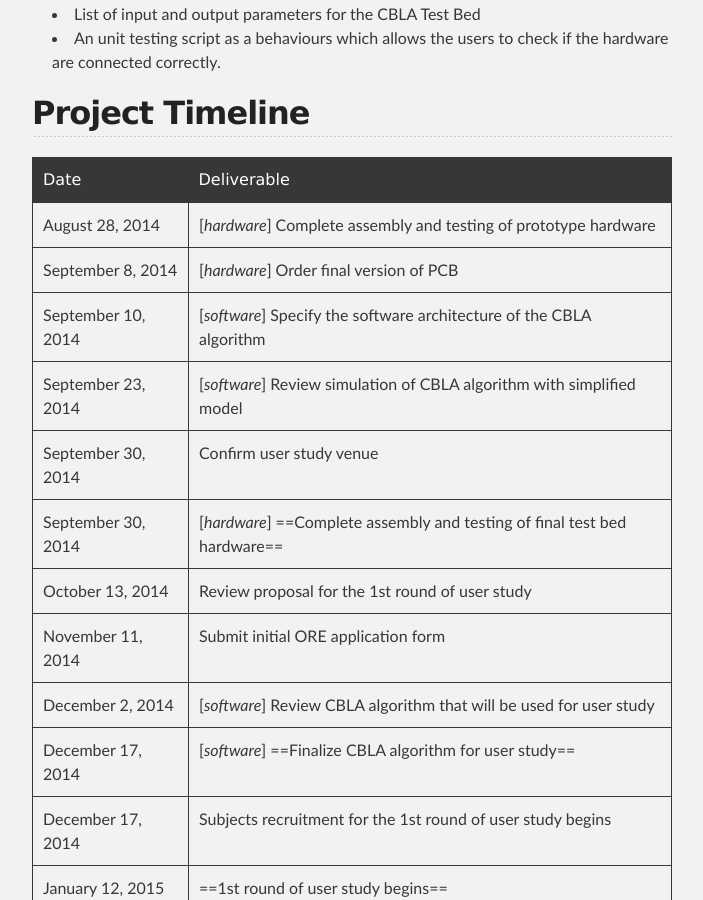
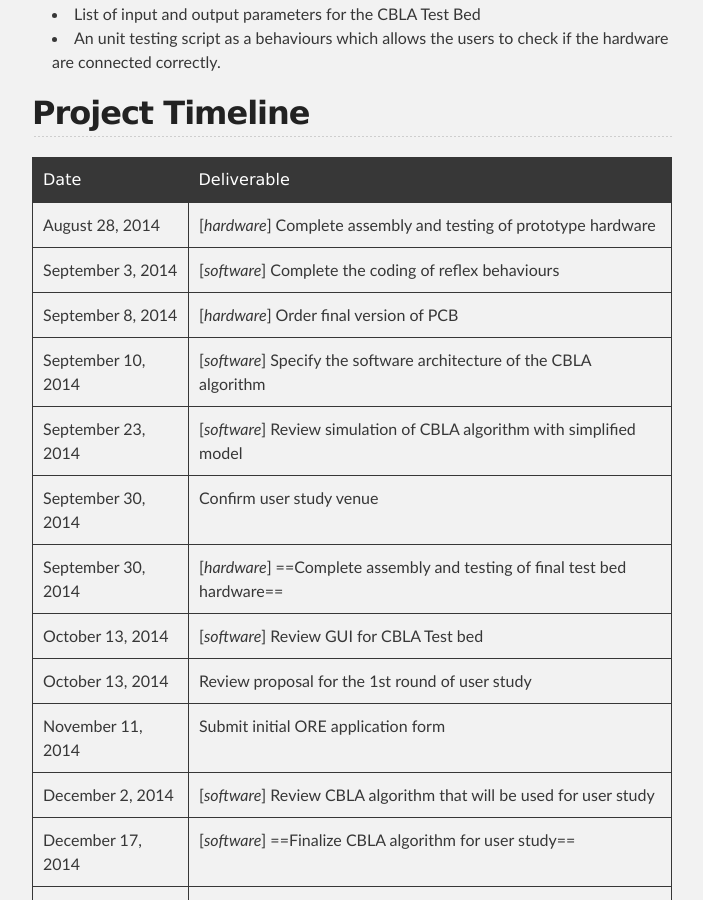
Before and after one commit to MattChanTK/Hylozoic-Series-3, a Jekyll site: the page built from index.md, in a window 1280 px wide and 900 px high, scrolled down 4215 px. Shown: the whole window, without its empty margins (288-991 px from the left). Built offline with Jekyll 4.4.1, drawn with Linux system fonts in a browser that asks for light colours; Markdown is read by kramdown in place of the engine named in the settings.

Commit message:
Update index.md

```diff
--- a/index.md
+++ b/index.md
@@ -99,14 +99,16 @@ The CBLA code will be written as a _Behaviours_ module. It is still under develo
 
 ## Project Timeline
 
-Date					| Deliverable
+Date				| Deliverable
 -------------			| -------------
 August 28, 2014			| [_hardware_] Complete assembly and testing of prototype hardware
+September 3, 2014		| [_software_] Complete the coding of reflex behaviours
 September 8, 2014		| [_hardware_] Order final version of PCB
 September 10, 2014		| [_software_] Specify the software architecture of the CBLA algorithm
 September 23, 2014		| [_software_] Review simulation of CBLA algorithm with simplified model
 September 30, 2014		| Confirm user study venue
 September 30, 2014		| [_hardware_] ==Complete assembly and testing of final test bed hardware==
+October 13, 2014		| [_software_] Review GUI for CBLA Test bed
 October 13, 2014		| Review proposal for the 1st round of user study
 November 11, 2014		| Submit initial ORE application form
 December 2, 2014		| [_software_] Review CBLA algorithm that will be used for user study
```
